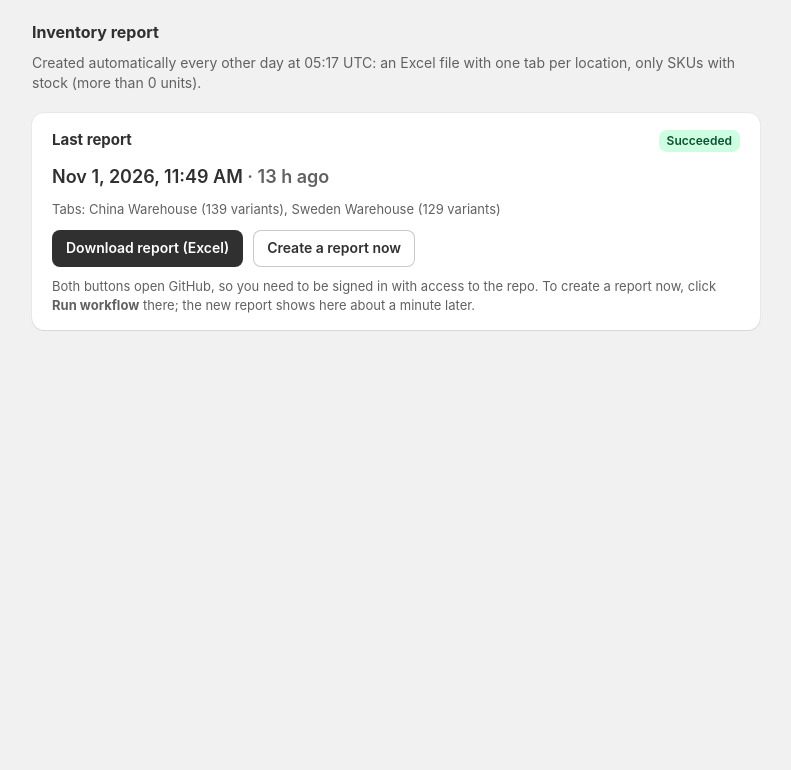
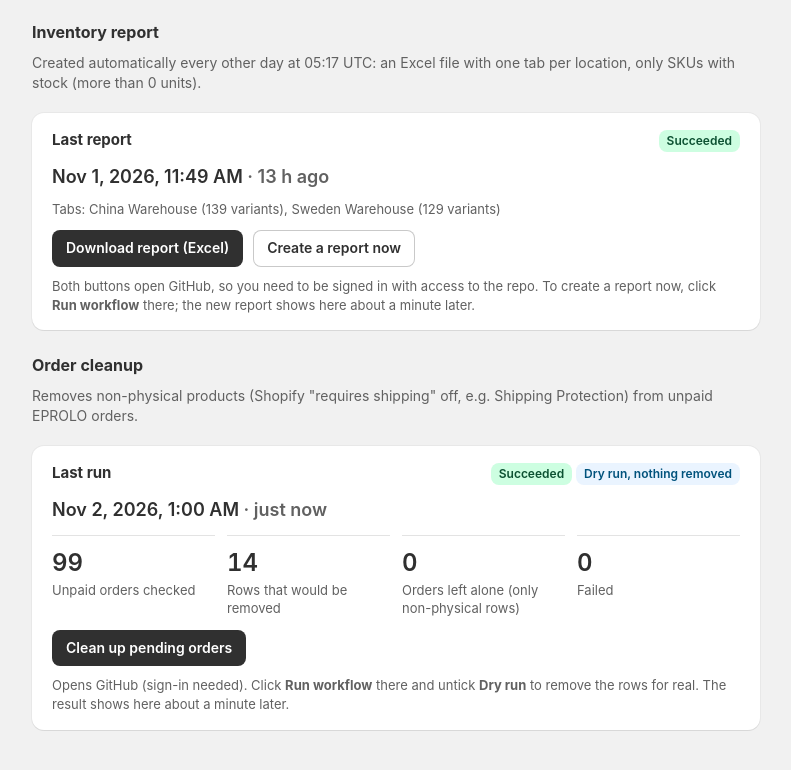
Before and after one commit to OzoneHaze/EProlo-Sync-Status, a plain HTML site: page index.html in a window 1280 px wide. Shown: the part 692-1462 px from the top of the page, without its empty margins (244-1035 px from the left). Before the commit the page ends 1078 px from the top, so only its background shows below. Drawn offline with Linux system fonts and the light colour scheme.

Commit message:
Status update (clean)

```diff
--- a/index.html
+++ b/index.html
@@ -55,6 +55,9 @@
   <p class="sub">Created automatically every other day at 05:17 UTC: an Excel file with one tab per location, only SKUs with stock (more than 0 units).</p>
   <div id="report-warn"></div>
   <div id="report"></div>
+  <h3>Order cleanup</h3>
+  <p class="sub">Removes non-physical products (Shopify "requires shipping" off, e.g. Shipping Protection) from unpaid EPROLO orders.</p>
+  <div id="clean"></div>
 </main>
 <script>
   const fmt = (iso) => new Date(iso).toLocaleString(undefined, { dateStyle: 'medium', timeStyle: 'short' });
@@ -158,6 +161,28 @@
             To create a report now, click <b>Run workflow</b> there; the new report shows here about a minute later.</div>
         </div>`;
       }
+
+      // Order cleanup: last run and a link to start one on GitHub.
+      const cl = s.clean?.lastRun;
+      const cleanUrl = cl?.runUrl || 'https://github.com/OzoneHaze/EProlo-Inventory-Sync/actions/workflows/clean-orders.yml';
+      const cleanBtn = `<a class="btn" href="${esc(cleanUrl)}" target="_blank" rel="noopener">Clean up pending orders</a>`;
+      let cleanBody = '<p class="empty">Not run yet.</p>';
+      if (cl) {
+        const badge = (cl.ok ? '<span class="badge ok">Succeeded</span>' : '<span class="badge bad">Failed</span>')
+          + (cl.dryRun ? ' <span class="badge dry">Dry run, nothing removed</span>' : ' <span class="badge ok">Live</span>');
+        cleanBody = `<div class="head"><h2>Last run</h2><div>${badge}</div></div>
+          <div class="when">${fmt(cl.finishedAt)} <span class="ago">· ${ago(cl.finishedAt)}</span></div>
+          ${cl.error ? `<div class="error">${esc(cl.error)}</div>` : `<div class="stats">
+            ${stat(cl.ordersChecked, 'Unpaid orders checked')}
+            ${stat(cl.removed, cl.dryRun ? 'Rows that would be removed' : 'Rows removed')}
+            ${stat(cl.skipped, 'Orders left alone (only non-physical rows)')}
+            ${stat(cl.failed, 'Failed')}
+          </div>`}`;
+      }
+      document.getElementById('clean').innerHTML = `<div class="card">${cleanBody}
+        <div class="buttons">${cleanBtn}</div>
+        <div class="note">Opens GitHub (sign-in needed). Click <b>Run workflow</b> there and untick <b>Dry run</b> to remove the rows for real.
+          The result shows here about a minute later.</div></div>`;
     });
 </script>
 </body>
--- a/status.json
+++ b/status.json
@@ -125,5 +125,17 @@
     "alreadyCorrect": 103,
     "setNotStocked": 59,
     "setNotStockedFailed": 0
+  },
+  "clean": {
+    "lastRun": {
+      "finishedAt": "2026-11-02T01:00:57.251Z",
+      "dryRun": true,
+      "runUrl": "https://github.com/OzoneHaze/EProlo-Inventory-Sync/actions/workflows/clean-orders.yml",
+      "ok": true,
+      "ordersChecked": 99,
+      "removed": 14,
+      "failed": 0,
+      "skipped": 0
+    }
   }
 }
```
